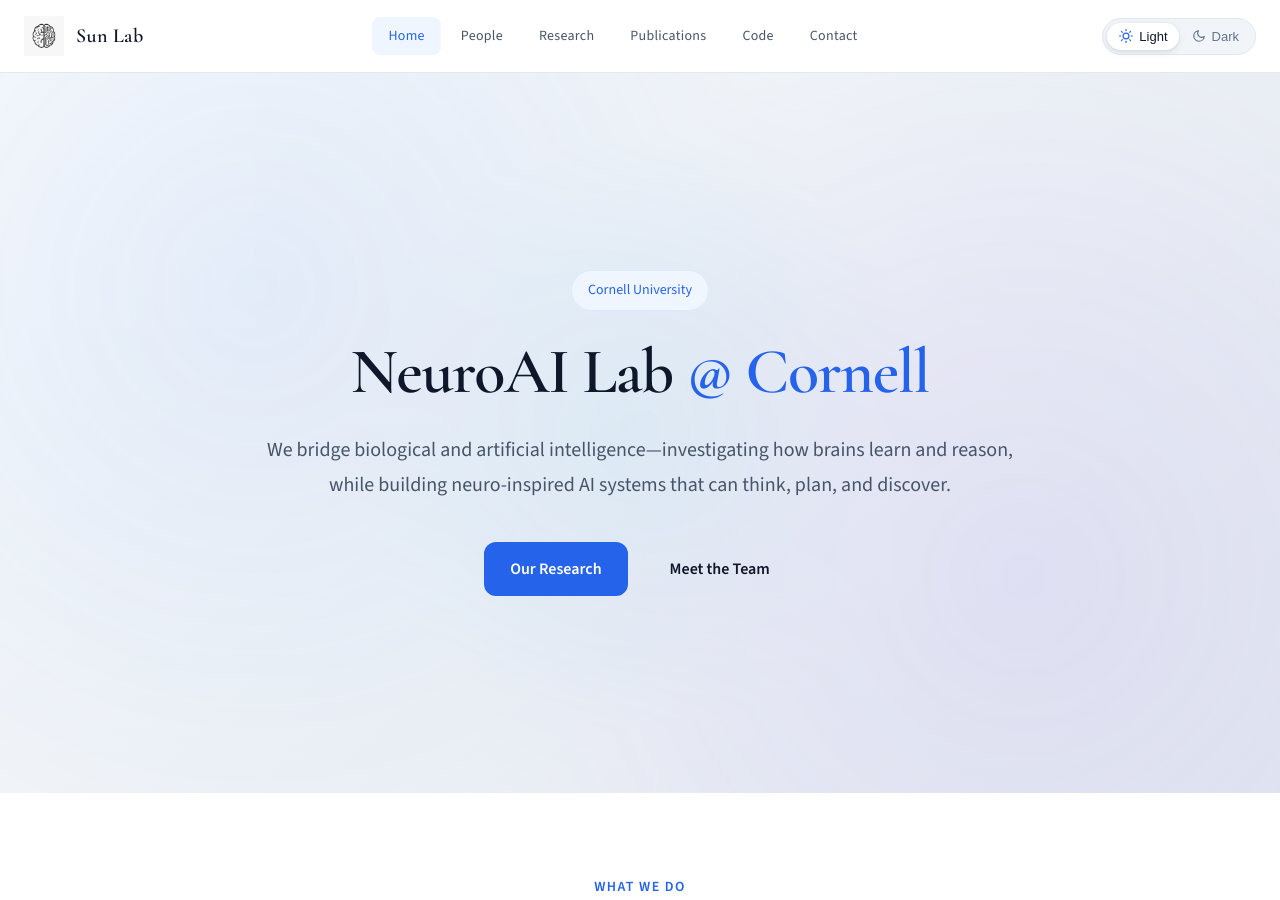
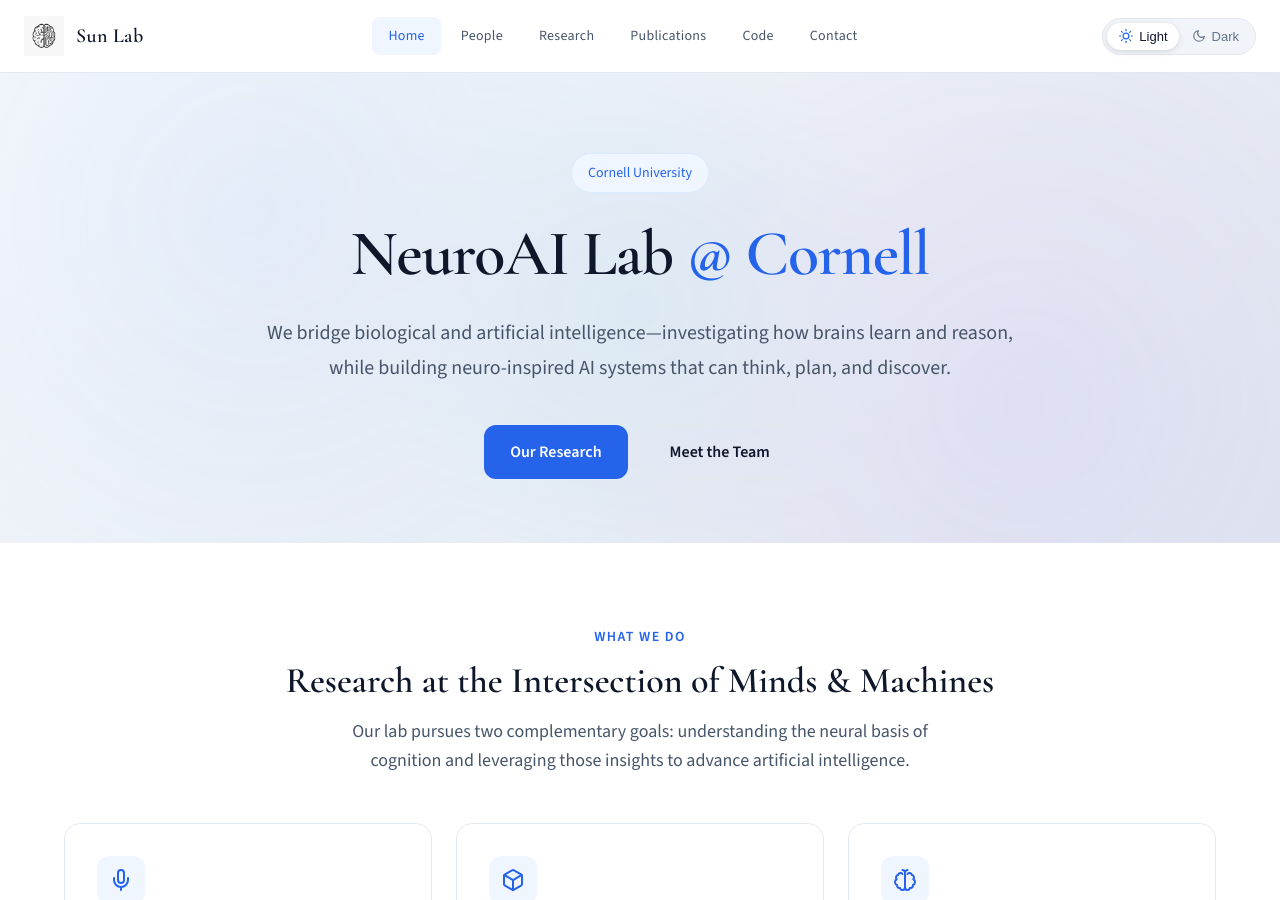
Before and after one commit to neuroai/sunlab, a Jekyll site: the page built from index.md, in a window 1280 px wide and 900 px high. Built offline with Jekyll 4.4.1, drawn with Linux system fonts in a browser that asks for light colours.

Commit message:
Reduce hero section height to show more content
Users can now see both the hero and "What We Do" section on load.

🤖 Generated with [Claude Code](https://claude.com/claude-code)

Co-Authored-By: Claude Opus 4.5 <noreply@anthropic.com>

```diff
--- a/assets/css/custom.css
+++ b/assets/css/custom.css
@@ -536,13 +536,13 @@ a:hover {
    ---------------------------------------------------------------- */
 .hero {
   position: relative;
-  min-height: 80vh;
+  min-height: auto;
   display: flex;
   align-items: center;
   justify-content: center;
   background: var(--color-bg-hero);
   overflow: hidden;
-  padding: var(--space-16) var(--space-6);
+  padding: var(--space-20) var(--space-6) var(--space-16);
 }
 
 .hero::before {
@@ -1441,8 +1441,8 @@ a:hover {
   }
 
   .hero {
-    min-height: 70vh;
-    padding: var(--space-12) var(--space-4);
+    min-height: auto;
+    padding: var(--space-16) var(--space-4) var(--space-12);
   }
 
   .hero-cta {
```
